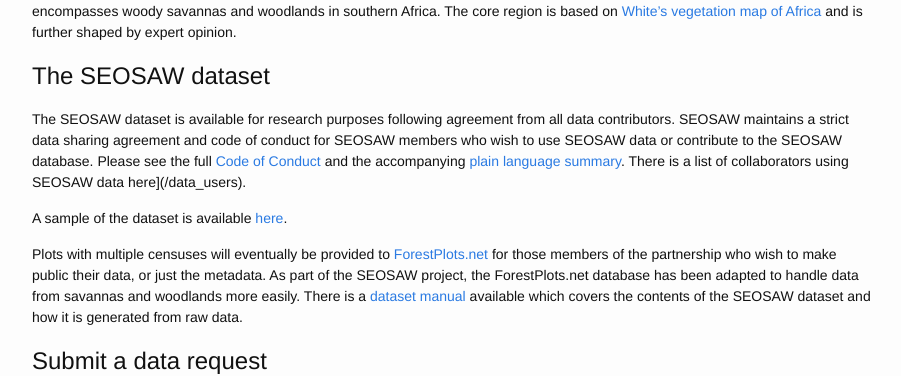
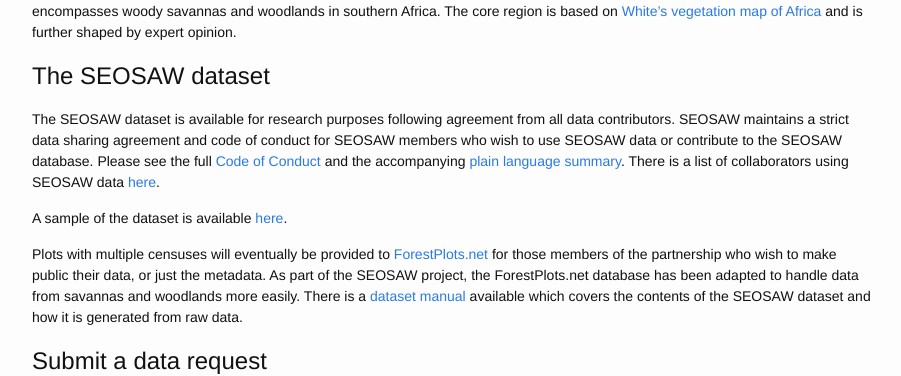
Before and after one commit to seosaw/seosaw.github.io, a Jekyll site: the page built from data.md, in a window 1280 px wide. Shown: the part 876-1252 px from the top of the page, without its empty margins (188-1089 px from the left). Built offline with Jekyll 4.4.1, drawn with Linux system fonts in a browser that asks for light colours; nearby versions of some CDN libraries; a script that is not in the unit is left out.

Commit message:
fixed error - trial data user link

```diff
--- a/data.md
+++ b/data.md
@@ -23,7 +23,7 @@ The map above shows the locations of plots in the SEOSAW dataset, The map also s
 
 ## The SEOSAW dataset
 
-The SEOSAW dataset is available for research purposes following agreement from all data contributors. SEOSAW maintains a strict data sharing agreement and code of conduct for SEOSAW members who wish to use SEOSAW data or contribute to the SEOSAW database. Please see the full [Code of Conduct](https://bitbucket.org/miombo/seosaw/raw/master/doc/manuals/coc/versions/coc/seosaw_coc_v2.1_2020-05-04.pdf) and the accompanying [plain language summary](https://bitbucket.org/miombo/seosaw/raw/master/doc/manuals/coc/versions/coc_plain/seosaw_coc_plain_v2.1_2020-05-04.txt). There is a list of collaborators using SEOSAW data here]({{ site.baseurl }}/data_users).
+The SEOSAW dataset is available for research purposes following agreement from all data contributors. SEOSAW maintains a strict data sharing agreement and code of conduct for SEOSAW members who wish to use SEOSAW data or contribute to the SEOSAW database. Please see the full [Code of Conduct](https://bitbucket.org/miombo/seosaw/raw/master/doc/manuals/coc/versions/coc/seosaw_coc_v2.1_2020-05-04.pdf) and the accompanying [plain language summary](https://bitbucket.org/miombo/seosaw/raw/master/doc/manuals/coc/versions/coc_plain/seosaw_coc_plain_v2.1_2020-05-04.txt). There is a list of collaborators using SEOSAW data [here]({{ site.baseurl }}/data_users).
 
 A sample of the dataset is available [here](https://bitbucket.org/miombo/seosaw/raw/master/doc/web/sample_data.zip).
 
```
